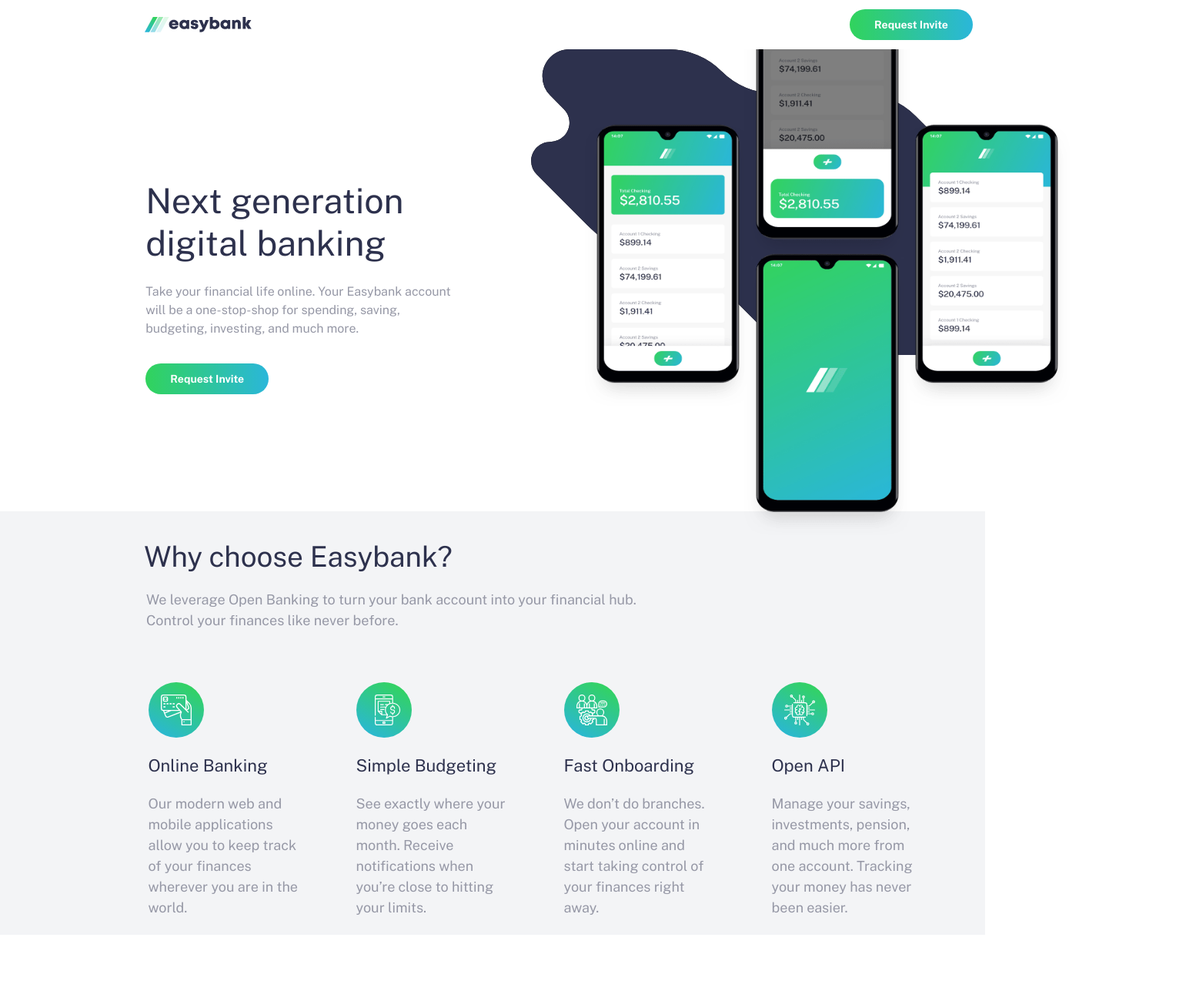
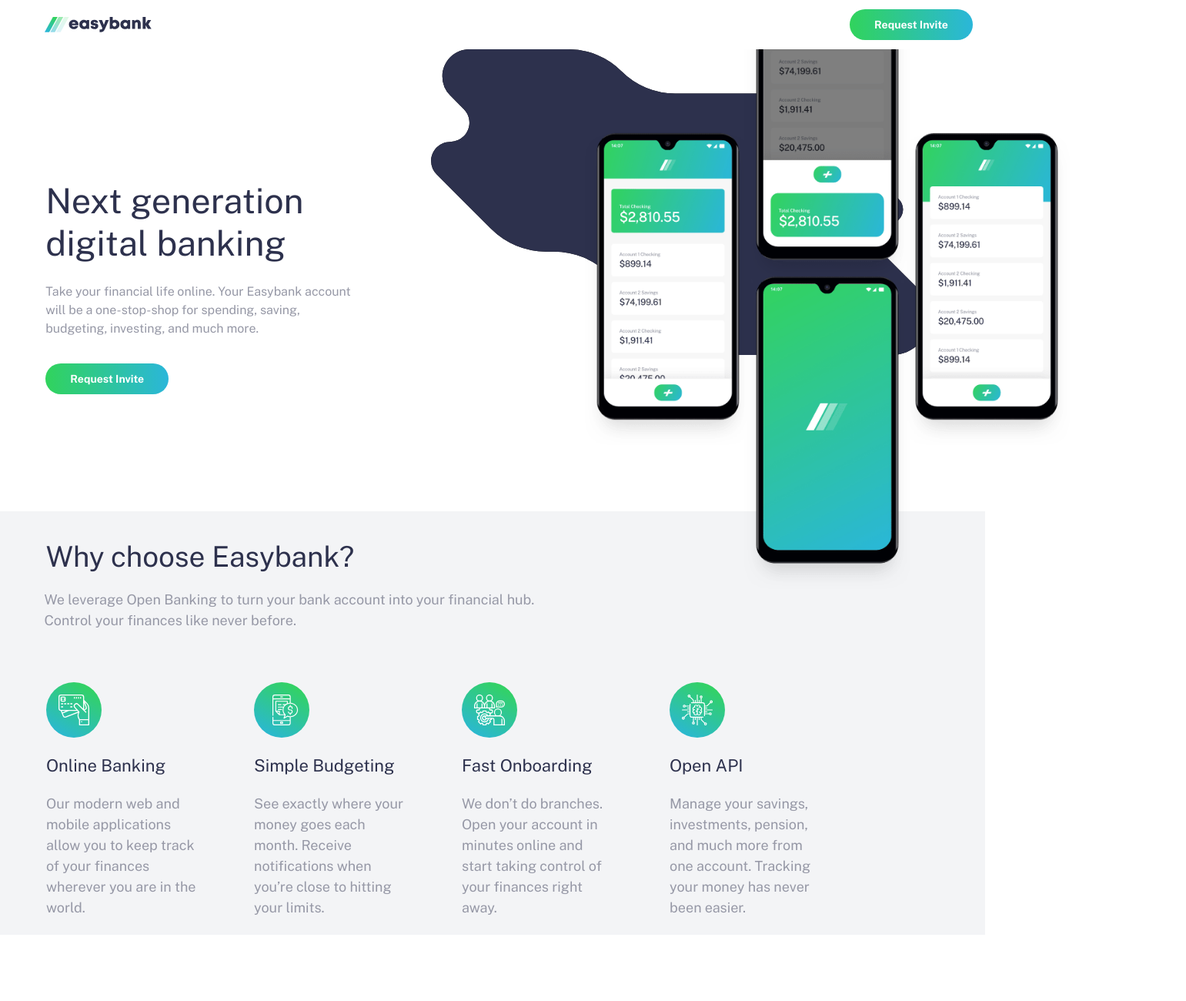
Before and after one commit to dgknfordevelop/easybank-landing-page, a website: page src/index.html in a window 1280 px wide. Shown: the top 1300 px of the page at 77% size, 1541 px wide, since content can reach past the window. Drawn offline with nearby package versions, Linux system fonts and the light colour scheme; files that its build step writes are made by us from their sources; files whose address does not match are found by name.

Commit message:
responsive adjustments

```diff
--- a/src/easy.css
+++ b/src/easy.css
@@ -18,11 +18,22 @@
     html{
         font-family: 'Public Sans', sans-serif;
     }
+    @media screen(2xl){
+        html{
+            width: 100%;
+            display: flex;
+            justify-content: center;
+        }
+    }
 
     body{
         /* font-size: 18px; */
     }
-
+    @media screen(2xl){
+        body{
+            width: 1536px;
+        }
+    }
     h1{
         @apply text-2xl;
     }
--- a/src/index.html
+++ b/src/index.html
@@ -26,7 +26,7 @@
 
   <header class="flex items-center h-16 bg-white sticky top-0 z-1">
 
-    <div class="flex justify-between lg:justify-around lg:pr-[590px] items-center w-full h-full">
+    <div class="flex justify-between lg:justify-around lg:pr-[590px] xl:pr-[850px] items-center w-full h-full">
       <div class="ml-6 lg:ml-0 lg:flex lg:justify-end">
         <svg xmlns="http://www.w3.org/2000/svg" width="139" height="20">
           <defs>
@@ -81,10 +81,10 @@
     </nav>
   </header>
 
-  <main class="flex flex-col items-center">
+  <main class="flex flex-col items-center 2xl:relative 2xl:overflow-x-hidden">
 
-    <div class="telefon lg:w-[700px] absolute w-full h-[570px] -top-[86px] lg:h-full lg:-top-[25px] lg:-right-[145px]">
-      <img class="h-90 w-90 mr-auto ml-auto" src="img/image-mockups.png" alt="">
+    <div class="telephone lg:w-[700px] absolute w-full h-[570px] -top-[100px] lg:h-90 lg:-top-[35px] 2xl:-top-[105px] lg:-right-[145px]   xl:-pl-[100px]">
+      <img class=" w-90 h-full lg:h-[800px] mr-auto ml-auto" src="img/image-mockups.png" alt="telephones">
     </div>
 
     <div class="h-[400px] w-full lg:hidden">
@@ -119,7 +119,7 @@
         <button type="button" class="btn">Request Invite</button>
       </div>
 
-      <div class="md:w-full lg:-mr-[450px]">
+      <div class="md:w-full lg:-mr-[450px] xl:-mr-[190px]">
         <svg xmlns="http://www.w3.org/2000/svg" xmlns:xlink="http://www.w3.org/1999/xlink" class="w-full h-[600px]" >
           <defs>
             <linearGradient id="c" x1="0%" x2="99.58%" y1="36.147%" y2="63.736%">
@@ -155,13 +155,13 @@
     <div class="px-[20px] lg:px-0 pt-11  lg:pt-0 text-center bg-light-grayish-blue  flex flex-col mb-24 lg:w-full">
 
       <div class="info-entry h-[200px] flex flex-col justify-evenly lg:justify-center items-center md:px-[150px] lg:px-0 lg:pl-[150px] lg:mb-0 p-1 mb-12">
-        <h2 class="text-[25px] md:text-[35px] lg:text-[37px] hdng-color px-10 lg:px-0 lg:-ml-[655px] lg:mb-7">Why choose Easybank?</h2>
-        <p class="text-grayish-blue lg:text-left lg:-ml-[400px] lg:w-[650px] md:text-[18px]">We leverage Open Banking to turn your bank account into your financial hub. Control
+        <h2 class="text-[25px] md:text-[35px] lg:text-[37px] hdng-color px-10 lg:px-0 lg:-ml-[655px] xl:-ml-[910px] lg:mb-7">Why choose Easybank?</h2>
+        <p class="text-grayish-blue lg:text-left lg:-ml-[400px] xl:-ml-[665px] lg:w-[650px] md:text-[18px]">We leverage Open Banking to turn your bank account into your financial hub. Control
           your finances like never before.</p>
       </div>
 
       <div class="info-group">
-        <div class="info-item xl:ml-[185px] xl:mr-[70px]">
+        <div class="info-item xl:-ml-[80px] xl:mr-[70px]">
           <div class="info-svg"><svg xmlns="http://www.w3.org/2000/svg" class="w-full"  height="72">
               <defs>
                 <linearGradient id="a" x1="0%" x2="99.58%" y1="0%" y2="99.58%">
```
Also changed, not shown: dist/easy-output.css, dist/index.html.
